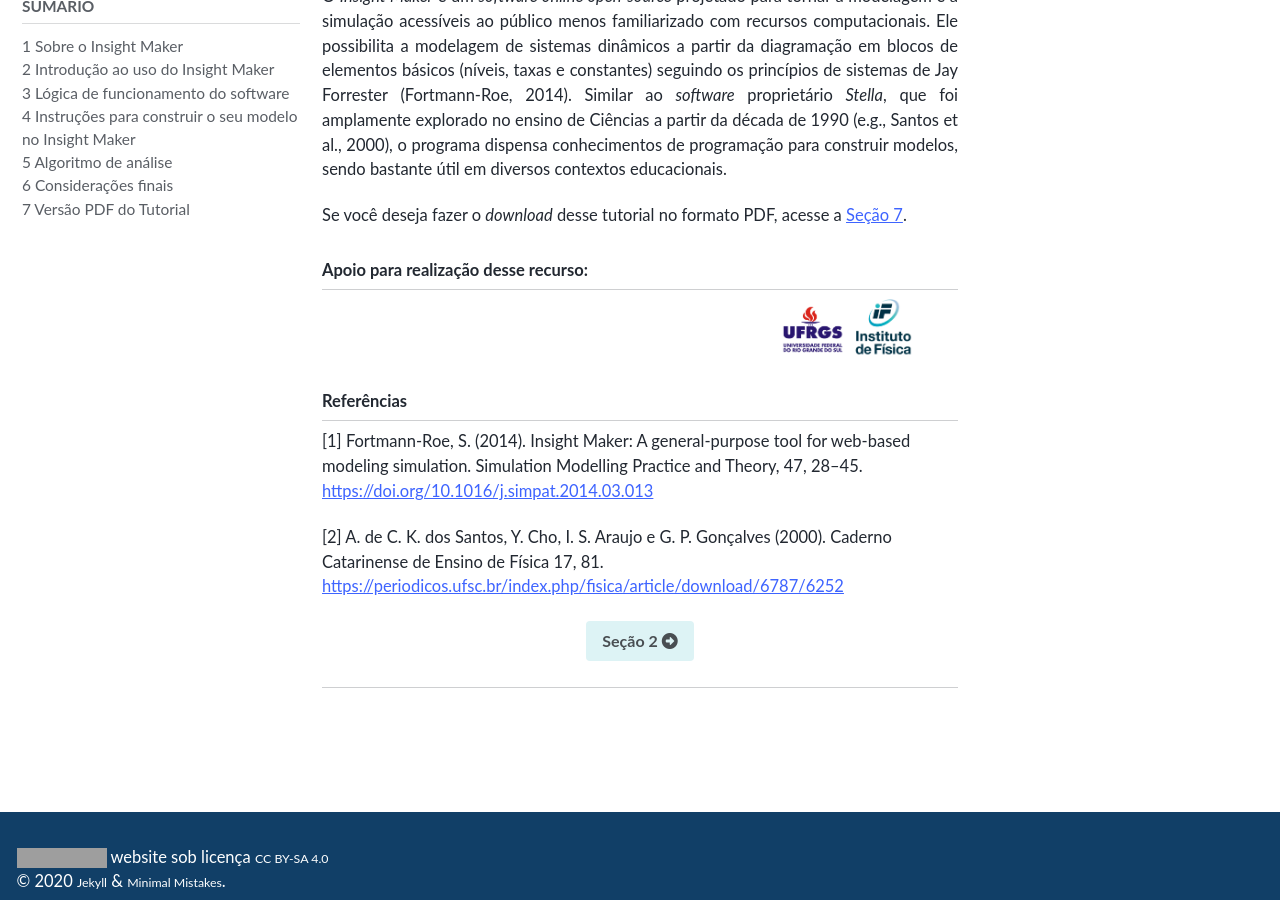
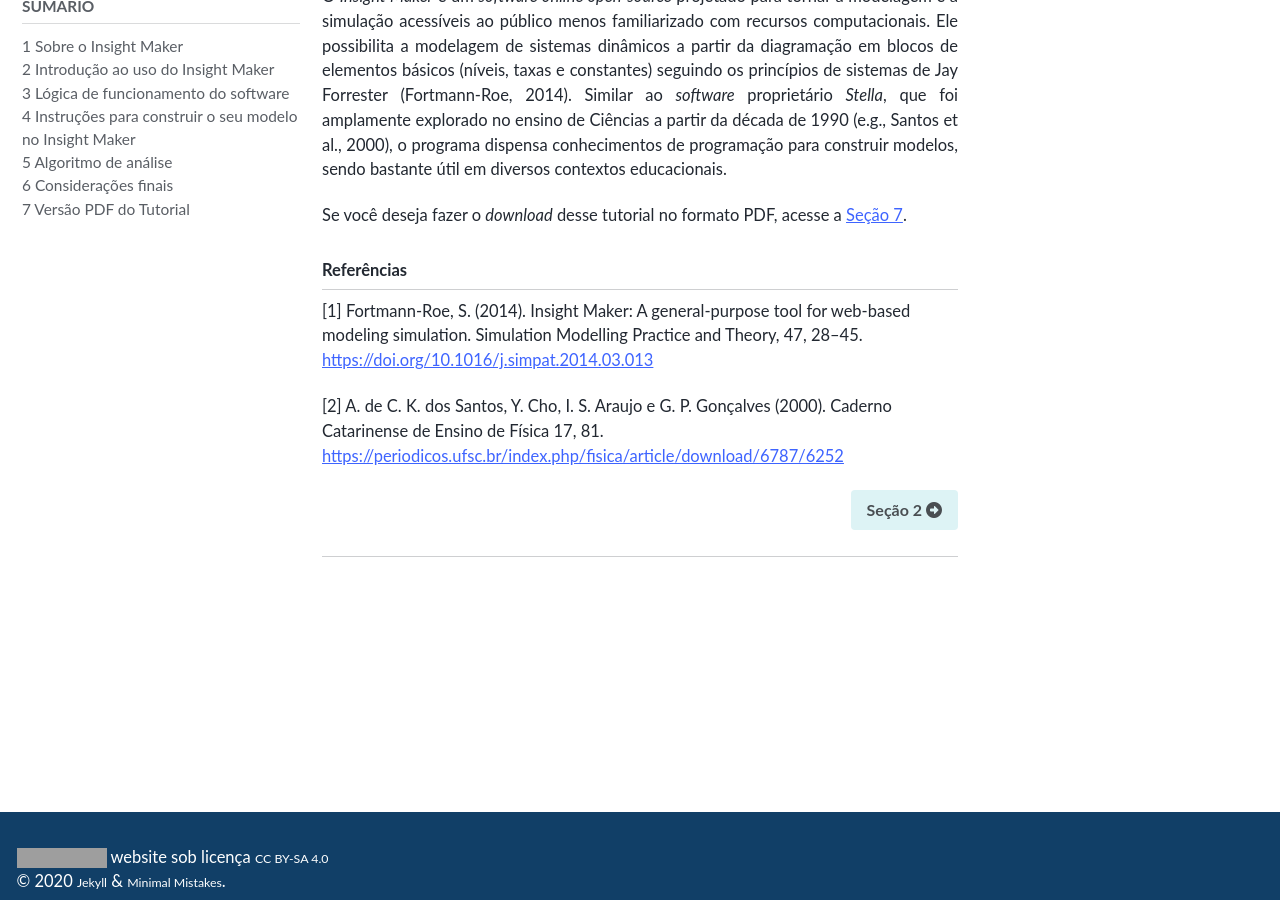
Before and after one commit to milenalauschner/MM, a Jekyll site: the page built from index.md, in a window 1280 px wide and 900 px high, scrolled down 373 px. Built offline with Jekyll 4.4.1, drawn with Linux system fonts in a browser that asks for light colours; cached includes are drawn as plain includes; nearby versions of some CDN libraries; some web fonts are replaced; grey boxes are pictures that could not be loaded.

Commit message:
Update index.md

```diff
--- a/index.md
+++ b/index.md
@@ -20,11 +20,6 @@ O _Insight Maker_ é um _software online open-source_ projetado para tornar a mo
 
 Se você deseja fazer o _download_ desse tutorial no formato PDF, acesse a <a href="https://milenalauschner.github.io/MM/assets/Tutorial_para_o_uso_do_software_Insight_Maker.pdf">Seção 7</a>.
 
-## Apoio para realização desse recurso:
-
-![apoios]({{ site.url }}{{ site.baseurl
-}}/assets/images/logos.png)
-
 ## Referências
 [1] Fortmann-Roe, S. (2014). Insight Maker: A general-purpose tool for web-based modeling
 simulation. Simulation Modelling Practice and Theory, 47, 28–45.<br />
@@ -38,5 +33,5 @@ Ensino de Física 17, 81.<br />
 
 [ Seção 2 <i class="fas fa-arrow-alt-circle-right"></i>](https://milenalauschner.github.io/MM/seção2/){:
 .btn .btn--success}
- {: .text-center}
+ {: .text-right}
 ________________________________________________________________________________________________________________________________________________________________________________________________________________________________________________
```
